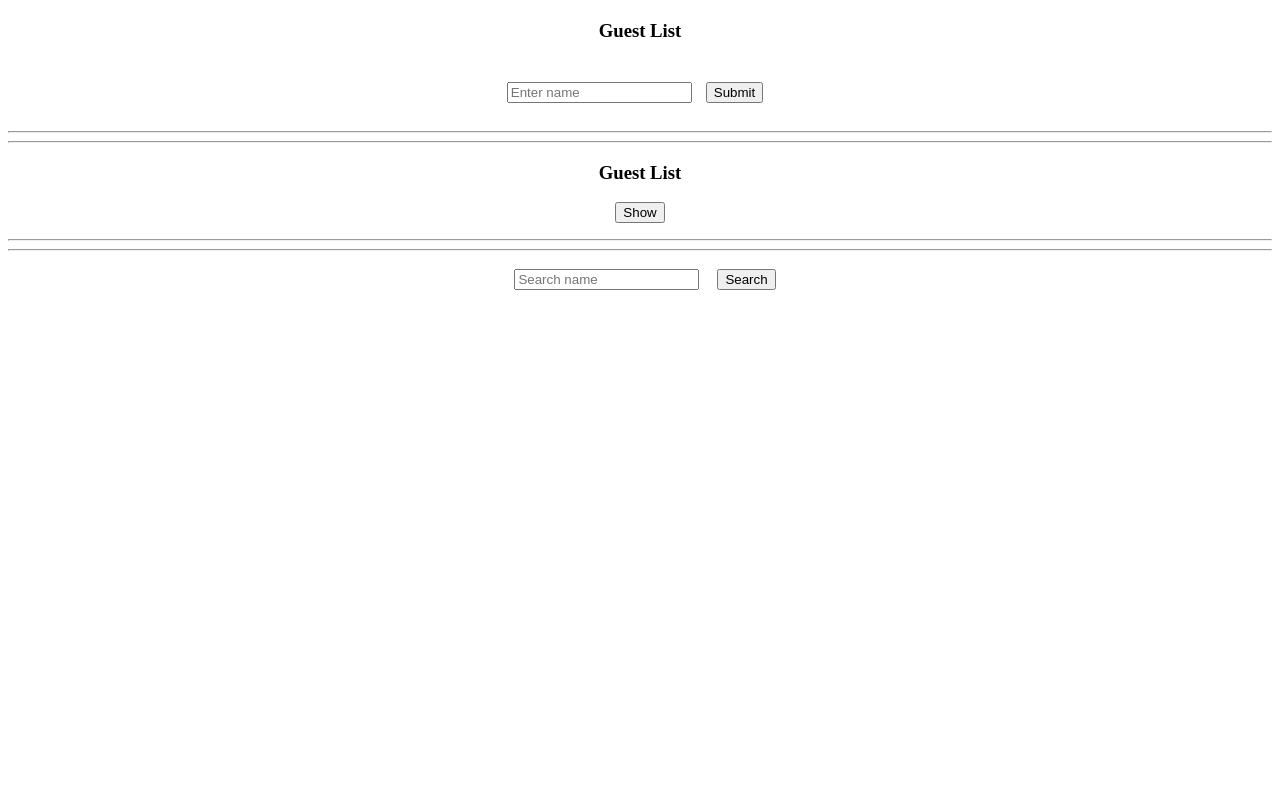
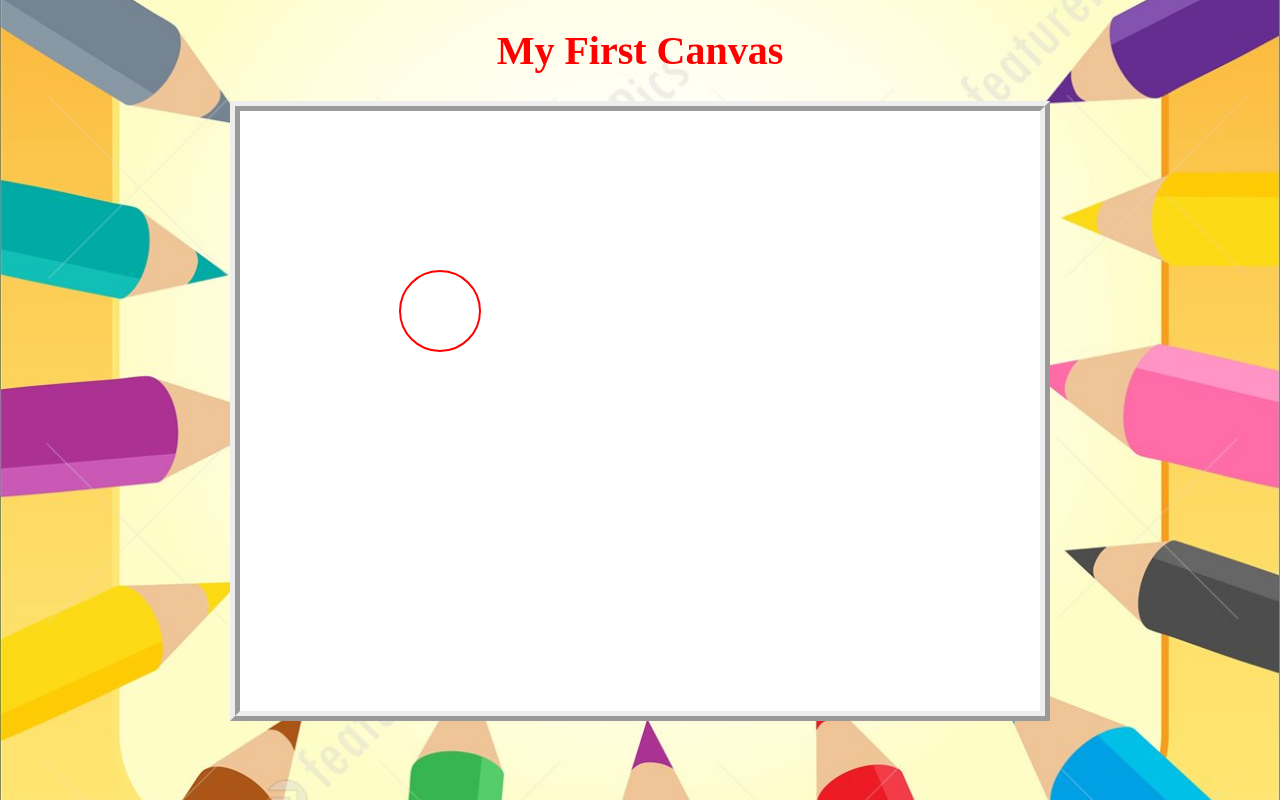
Before and after one commit to rrmalipeddi/Projects, a plain HTML site: page index.html in a window 1280 px wide. Drawn offline with Linux system fonts and the light colour scheme.

Commit message:
Add files via upload

```diff
--- /dev/null
+++ b/C81main.js
@@ -0,0 +1,29 @@
+canvas = document.getElementById("myCanvas");
+color = "red";
+ctx = canvas.getContext("2d");
+ctx.beginPath();
+ctx.strokeStyle = color;
+ctx.lineWidth = 2;
+ctx.arc(200,200,40,0,2*Math.PI);
+ctx.stroke();
+var mouse_x = e.clientX;
+var mouse_y = e.clientY;
+
+canvas.addEventListener("mousedown", my_mousedown);
+
+function my_mousedown(e) {
+
+    mouse_x = e.clientX - canvas.offsetLeft;
+    mouse_y = e.clientY - canvas.offsetTop;
+
+    console.log("X = " + mouse_x + " ,Y = " + mouse_y);
+    circle(mouse_x, mouse_y);
+}
+
+function circle(mouse_x , mouse_y) {
+    ctx.beginPath();
+ctx.strokeStyle = color;
+ctx.lineWidth = 2;
+ctx.arc(200,200,40,0,2*Math.PI);
+ctx.stroke();
+}
--- /dev/null
+++ b/C81style.css
@@ -0,0 +1,17 @@
+
+h1
+{
+	color: red;
+	font-size: 40px;
+}
+.body_backgorund {
+	background-image: url("bg1.jpg");
+	background-position: center;
+	background-size: cover;
+}
+
+#myCanvas{
+	border-width:10px;
+	background-color: white;
+	border-style: ridge;
+}
--- a/index.html
+++ b/index.html
@@ -1,45 +1,18 @@
+<!DOCTYPE html>
 <html>
 <head>
-	<title>Guest List</title>
-<link rel="stylesheet" type="text/css" href="style.css">
-<script src="main.js"></script>
 
+<title>C81</title>
+<link rel="stylesheet" type="text/css" href="C81style.css">
 </head>
-<body>
+<body class="body_backgorund">
+
 <center>
-<h3 style="margin-top: 20px; margin-bottom: 20px; ">
-	Guest List
-</h3>
-
-<div id="rows">
-
-<input type="text" placeholder="Enter name" id="name1">
-<button onclick="submit()" id="submit_button">Submit</button>
-<span>&nbsp;&nbsp;&nbsp;&nbsp;</span>
-
-<hr>
-
-<div id="display_name">
-</div>
-<hr>
-	<div id="Show1"><h3 id="hd1">Guest List</h3>
-		<button onclick="show()" id="show">Show</button>
-		<p id="p1"></p></div>
-
-<hr>
-<button onclick="sorting()" id="sort_button">
-	Sorted List
-</button>
+	<h1>My First Canvas</h1>
+	<canvas id ="myCanvas" width="800" height="600"></canvas>
+</center>
 
 
-	<div id="sorted"></div>
-    </div>
-	<hr>
-	<input type="text" placeholder="Search name" id="s1">&nbsp;
-	<button onclick="searching()" id="srch">Search</button>
-	<p id="p2"></p>
-
-</center>
-
+<script src="C81main.js"></script>
 </body>
 </html>
```
Also changed, not shown: bg1.jpg (added).
